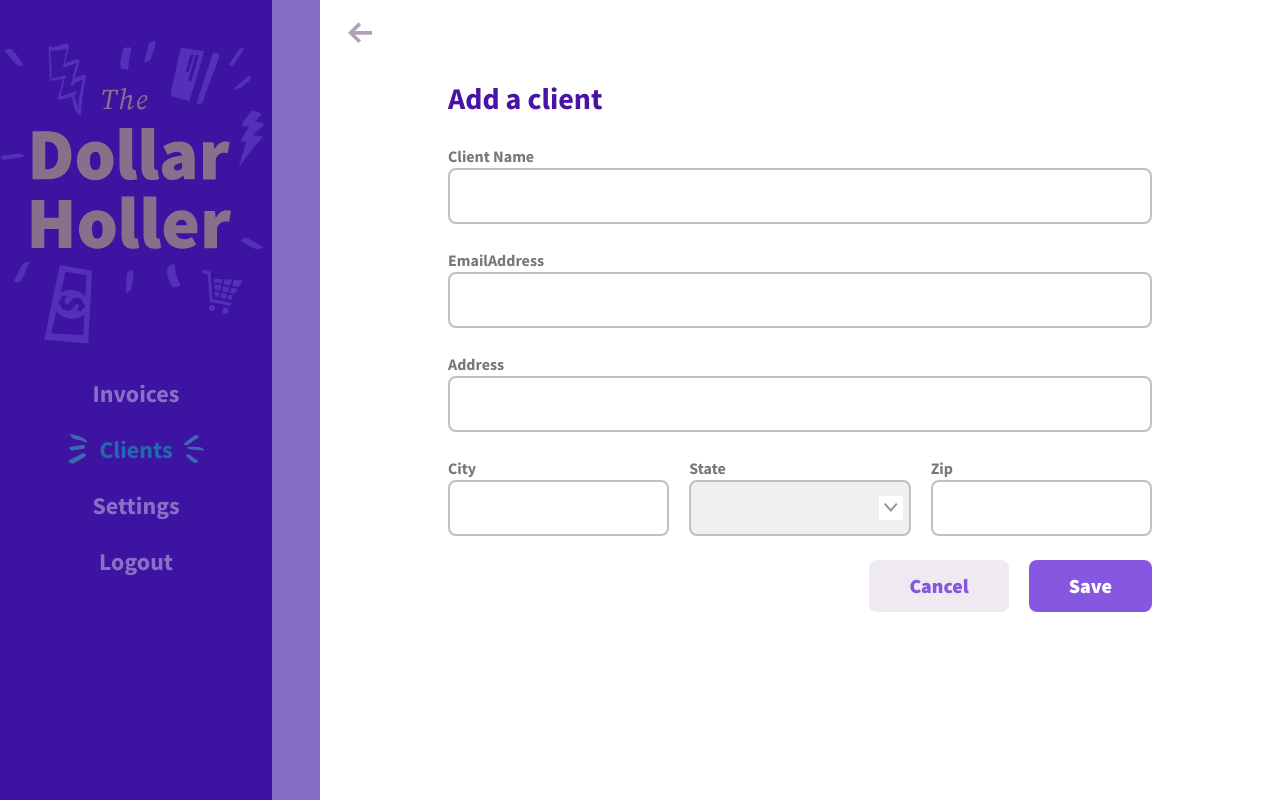
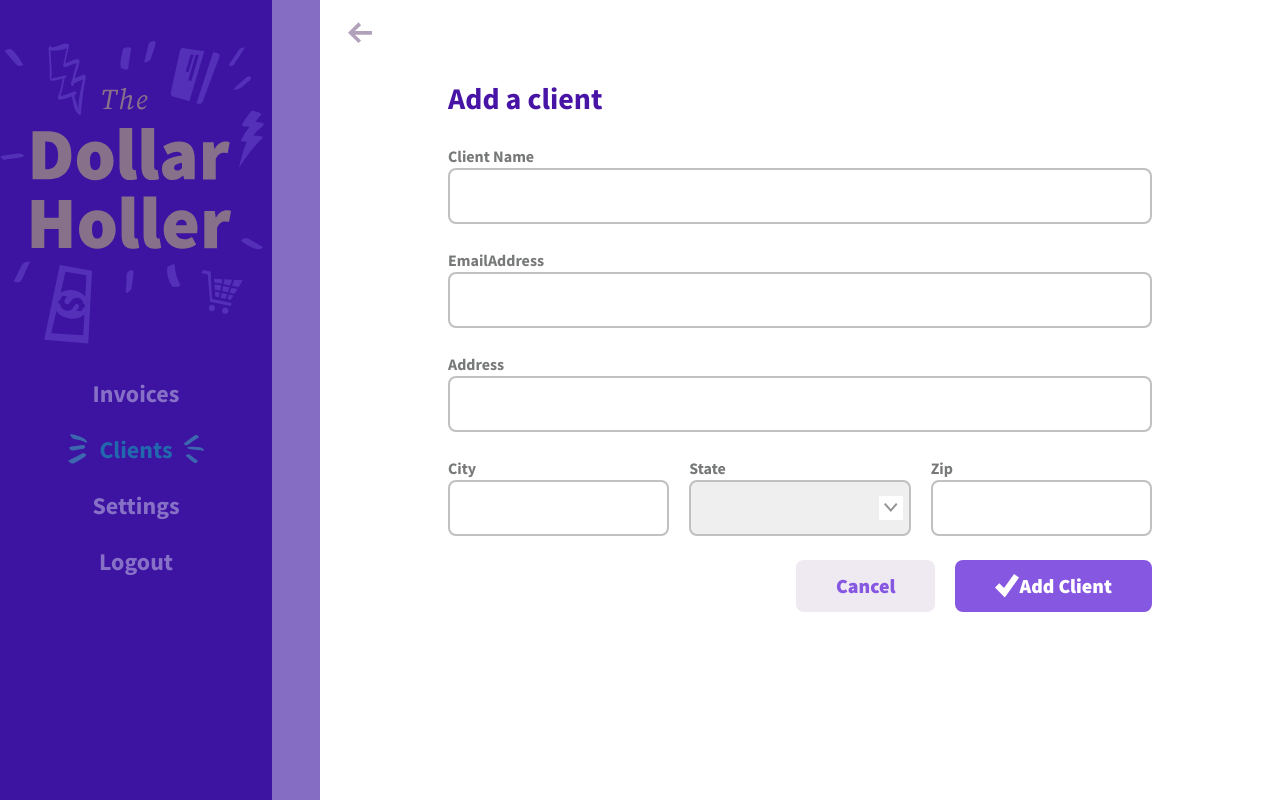
Before and after one commit to Md-Talim/thedollarholler, a SvelteKit app: page /clients in a window 1280 px wide. Both pictures are taken after typing "Sample" into the empty fields and a click on the button "+ Client". Built offline with nearby package versions, Linux system fonts and the light colour scheme.

Commit message:
Add check icon to client form save button
Use more user friendly text and add a check icon to the left of client form

```diff
--- /dev/null
+++ b/src/lib/components/Icons/Check.svelte
@@ -0,0 +1,10 @@
+<script lang="ts">
+  export let width: number = 24,
+    height: number = 24;
+</script>
+
+<svg {width} {height} viewBox="0 0 24 24" fill="none" xmlns="http://www.w3.org/2000/svg">
+  <path
+    d="M9.80022 23.4013L0 13.6011L4.2832 9.31542L9.02697 14.0568L19.0672 0L24 3.52207L9.80022 23.4013Z"
+  />
+</svg>
--- a/src/lib/components/Icons/index.ts
+++ b/src/lib/components/Icons/index.ts
@@ -2,6 +2,7 @@ import Activate from './Activate.svelte';
 import Archive from './Archive.svelte';
 import Arrow from './Arrow.svelte';
 import Cancel from './Cancel.svelte';
+import Check from './Check.svelte';
 import Close from './Close.svelte';
 import Edit from './Edit.svelte';
 import Hamburger from './Hamburger.svelte';
@@ -16,6 +17,7 @@ export {
   Archive,
   Arrow,
   Cancel,
+  Check,
   Close,
   Edit,
   Hamburger,
--- a/src/routes/(dashboard)/clients/ClientForm.svelte
+++ b/src/routes/(dashboard)/clients/ClientForm.svelte
@@ -1,6 +1,6 @@
 <script lang="ts">
   import { Button } from '$lib/components';
-  import { Trash } from '$lib/components/Icons';
+  import { Check, Trash } from '$lib/components/Icons';
   import { addClient, updateClient } from '$lib/stores/ClientStore';
   import { snackbar } from '$lib/stores/SnackbarStore';
   import states from '$lib/utils/states';
@@ -93,7 +93,8 @@
     <button
       class="button translate-y-0 bg-lavenderIndigo text-white shadow-colored transition-all hover:-translate-y-2 hover:shadow-coloredHover"
     >
-      Save
+      <Check />
+      {#if formState === 'edit'} Update {:else} Add {/if} Client
     </button>
   </div>
 </form>
--- a/src/routes/(dashboard)/invoices/InvoiceForm.svelte
+++ b/src/routes/(dashboard)/invoices/InvoiceForm.svelte
@@ -262,7 +262,7 @@
     <button
       class="button translate-y-0 bg-lavenderIndigo text-white shadow-colored transition-all hover:-translate-y-2 hover:shadow-coloredHover"
     >
-      Save
+      {#if formState === 'edit'} Update {:else} Add {/if} Invoice
     </button>
   </div>
 </form>
```
